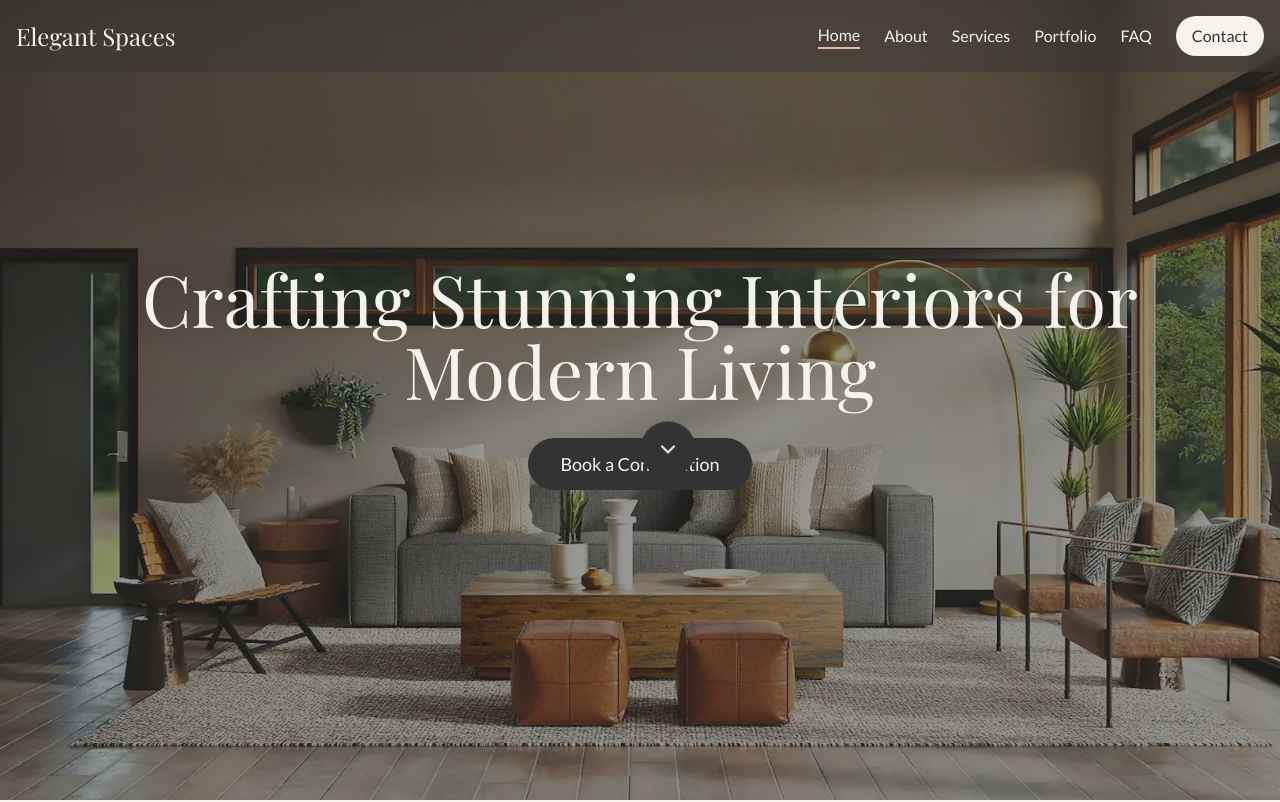
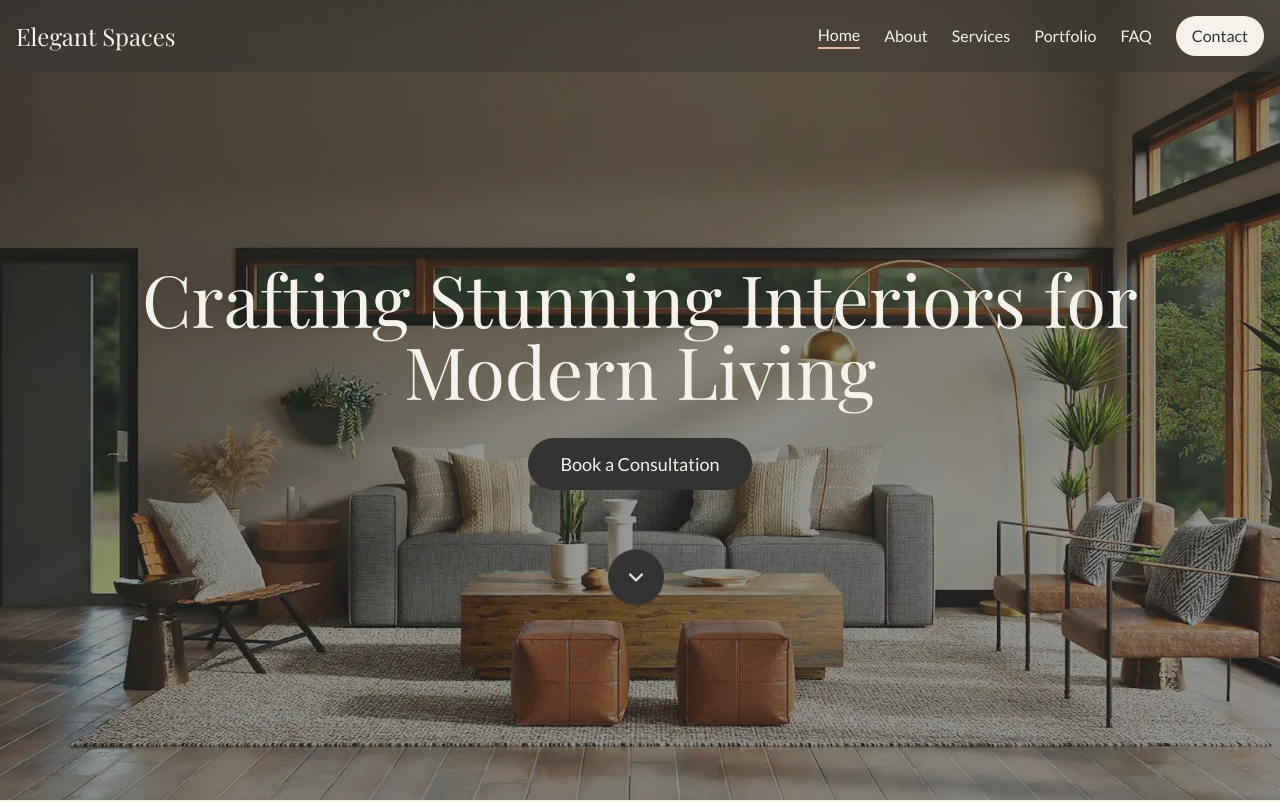
Before and after one commit to LRodriguez92/elegant-spaces, a Next.js app: page / in a window 1280 px wide. Shown: the top 802 px of the page. Built offline with nearby package versions, Linux system fonts and the light colour scheme; a web font is replaced by a local one.

Commit message:
fixed arrow in home hero

```diff
--- a/app/components/Hero.tsx
+++ b/app/components/Hero.tsx
@@ -37,14 +37,16 @@ export default function Hero() {
         >
           Book a Consultation
         </Link>
+        <div className="absolute bottom-[-5rem] w-full flex justify-center">
           <button
             onClick={scrollToContent}
-          className="absolute bottom-12 left-1/2 transform -translate-x-1/2 bg-charcoal text-cream p-4 rounded-full animate-bounce"
+            className="bg-charcoal text-cream p-4 rounded-full animate-bounce mr-10"
             aria-label="Scroll to main content"
           >
             <ChevronDown className="w-6 h-6" />
           </button>
         </div>
+      </div>
     </section>
   )
 }
```
Lines whose indentation alone changed are shown as unchanged.
